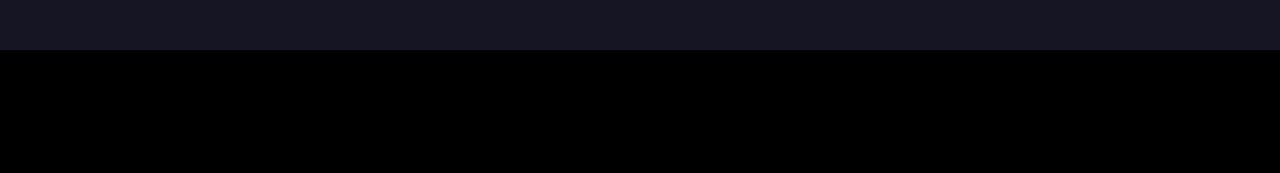
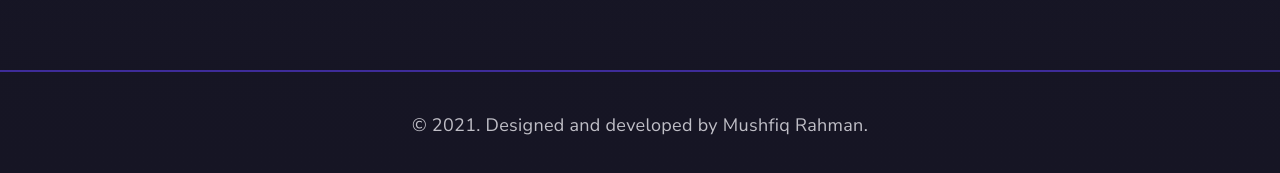
Before and after one commit to Ayon95/portfolio-website, a Gatsby site: page / in a window 1280 px wide. Shown: the part 2365-2538 px from the top of the page. Before the commit the page ends 2415 px from the top, so only its background shows below. Built offline with nearby package versions, Linux system fonts and the light colour scheme; Gatsby itself is replaced by a stand-in of ours; some packages are replaced by stand-ins of ours.

Commit message:
Created a Footer component, and moved navigation folder into layout folder

```diff
--- /dev/null
+++ b/src/components/layout/Footer.js
@@ -0,0 +1,24 @@
+import React from 'react';
+import styled from 'styled-components';
+import stylesConfig from '../../style/stylesConfig';
+
+function Footer() {
+	return (
+		<FooterComponent>
+			<p>&copy; 2021. Designed and developed by Mushfiq Rahman.</p>
+		</FooterComponent>
+	);
+}
+
+export default Footer;
+
+const FooterComponent = styled.footer`
+	border-top: 2px solid ${stylesConfig.colorPrimary};
+	padding: 4rem ${stylesConfig.layoutHorizontalPadding};
+
+	p {
+		color: ${stylesConfig.bodyFontColor};
+		text-align: center;
+		font-size: 1.8rem;
+	}
+`;
--- a/src/components/layout/Layout.js
+++ b/src/components/layout/Layout.js
@@ -1,12 +1,15 @@
 import React from 'react';
 import styled from 'styled-components';
-import Navbar from '../navigation/Navbar';
+import stylesConfig from '../../style/stylesConfig';
+import Footer from './Footer';
+import Navbar from './navigation/Navbar';
 
 function Layout({ children }) {
 	return (
 		<>
 			<Navbar />
 			<Content>{children}</Content>
+			<Footer />
 		</>
 	);
 }
@@ -17,5 +20,5 @@ const Content = styled.div`
 	width: 100%;
 	max-width: 110rem;
 	margin: 0 auto;
-	padding: 0 3rem;
+	padding: 0 ${stylesConfig.layoutHorizontalPadding};
 `;
--- a/src/components/navigation/HamburgerButton.js
+++ b/src/components/layout/navigation/HamburgerButton.js
@@ -1,12 +1,12 @@
 import React from 'react';
 import styled, { css } from 'styled-components';
-import stylesConfig from '../../style/stylesConfig';
+import stylesConfig from '../../../style/stylesConfig';
 import { motion } from 'framer-motion';
 import {
 	fullBarVariants,
 	halfBarContainerVariants,
 	halfBarVariants,
-} from '../../animation/hamburgerButton';
+} from '../../../animation/hamburgerButton';
 
 const fullBarWidth = 5.5;
 
--- a/src/components/navigation/Navbar.js
+++ b/src/components/layout/navigation/Navbar.js
@@ -2,9 +2,9 @@ import { Link } from 'gatsby';
 import React, { useEffect, useState } from 'react';
 import { motion } from 'framer-motion';
 import styled from 'styled-components';
-import stylesConfig from '../../style/stylesConfig';
+import stylesConfig from '../../../style/stylesConfig';
 import HamburgerButton from './HamburgerButton';
-import { navLinksContainerVariants, navLinkVariants } from '../../animation/hamburgerMenu';
+import { navLinksContainerVariants, navLinkVariants } from '../../../animation/hamburgerMenu';
 
 const navbarLinks = [
 	{ title: 'Projects', url: '/#projects' },
@@ -50,7 +50,7 @@ function Navbar() {
 export default Navbar;
 
 const Nav = styled(motion.nav)`
-	padding: 2rem;
+	padding: ${stylesConfig.layoutHorizontalPadding};
 	display: flex;
 	width: 100%;
 	align-items: center;
--- a/src/components/sections/Skills/Skills.js
+++ b/src/components/sections/Skills/Skills.js
@@ -8,6 +8,7 @@ import {
 	SiGatsby,
 	SiMongodb,
 	SiFirebase,
+	SiRedux,
 } from 'react-icons/si';
 import { MdDevices } from 'react-icons/md';
 import Skill from './Skill';
@@ -21,6 +22,7 @@ const skills = [
 	{ text: 'JavaScript', icon: SiJavascript, color: '#e3e017' },
 	{ text: 'TypeScript', icon: SiTypescript, color: '#2a74d4' },
 	{ text: 'React', icon: FaReact, color: '#61dafb' },
+	{ text: 'Redux Toolkit', icon: SiRedux, color: '#764abc' },
 	{ text: 'styled components', icon: SiStyledComponents, color: '#c74eab' },
 	{ text: 'Gatsby', icon: SiGatsby, color: '#663399' },
 	{ text: 'Node.js', icon: FaNodeJs, color: '#3e863d' },
--- a/src/style/stylesConfig.js
+++ b/src/style/stylesConfig.js
@@ -17,6 +17,7 @@ const stylesConfig = {
 
 	// spacing
 	sectionVerticalPadding: '8rem',
+	layoutHorizontalPadding: '3rem',
 
 	// background gradient for the app
 	backgroundGradient: 'linear-gradient(to bottom, rgb(27, 26, 43), rgb(22, 21, 36))',
```
